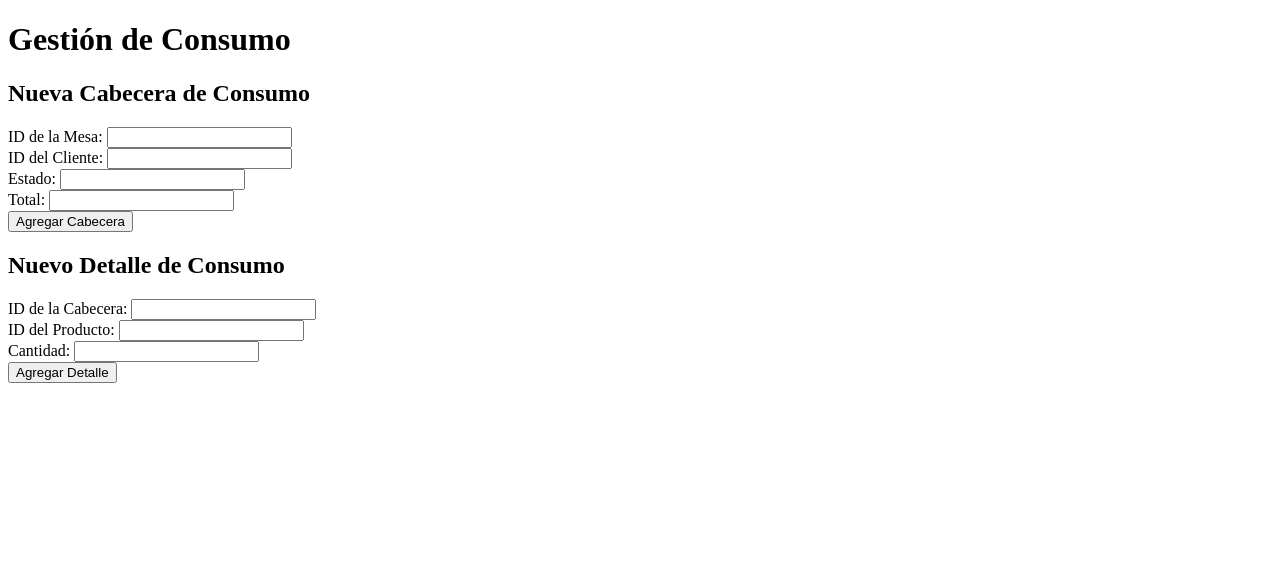
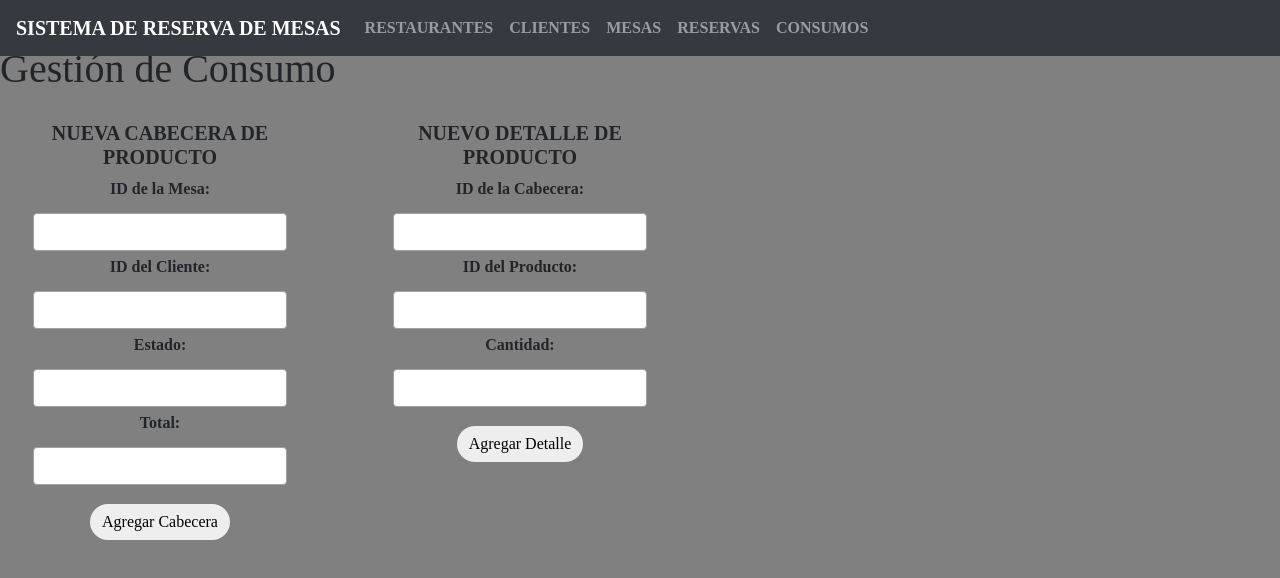
Before and after one commit to CamiMaidana/BackEnd2P, a website: page frontend/Consumo/Consumo.html in a window 1280 px wide. Drawn offline with Linux system fonts and the light colour scheme.

Commit message:
front consumo

```diff
--- a/css/estilos.css
+++ b/css/estilos.css
@@ -212,6 +212,20 @@ button:hover{
   margin-left: 15px;
 }
 
+.detalleConsumo{
+  float: left;
+  width: 280px;
+	height: 400px;
+  margin: 20px 0 0 80px;
+  text-align: center;
+}
+.cabeceraConsumo{
+  float: left;
+  width: 280px;
+	height: 450px;
+  margin: 20px 0 0 20px;
+  text-align: center;
+}
 
 .box{
   width: 1250px;
--- a/frontend/Consumo/Consumo.html
+++ b/frontend/Consumo/Consumo.html
@@ -1,3 +1,88 @@
+<!DOCTYPE html>
+<html lang="en"><!--ACTUALIZADO EL 8/06-->
+    <meta charset="UTF-8">
+    <meta http-equiv="X-UA-Compatible" content="IE=edge">
+    <meta name="viewport" content="width=device-width, initial-scale=1.0">
+    <link type="text/css" rel="stylesheet" href="/css/bootstrap.css">
+    <link type="text/css" rel="stylesheet" href="/css/estilos.css">
+<head>
+    <nav class="navbar fixed-top navbar-expand-lg navbar-dark bg-dark">
+        <a class="navbar-brand" href="../index.html">SISTEMA DE RESERVA DE MESAS</a>
+        <div class="collapse navbar-collapse" id="navbarNav">
+          <ul class="navbar-nav">
+            <li class="nav-item">
+              <a class="nav-link" href="../Restaurantes/Restaurantes.html">RESTAURANTES</a>
+            </li>
+            <li class="nav-item">
+              <a class="nav-link" href="../Clientes/Clientes.html">CLIENTES</a>
+            </li>
+            <li class="nav-item">
+              <a class="nav-link" href="../Mesas/Mesas.html">MESAS</a>
+            </li>
+            <li class="nav-item">
+              <a class="nav-link" href="../Reservas/Reservas.html">RESERVAS</a>
+            </li>
+            <li class="nav-item">
+              <a class="nav-link" href="Consumo.html">CONSUMOS</a>
+            </li>
+          </ul>
+        </div>
+      </nav>
+  <title>Gestión de Consumo</title>
+  <script src="Consumo.js" defer></script>
+</head>
+<body>
+  <h1 style="margin-top: 45px;">Gestión de Consumo</h1>
+    <div class="cabeceraConsumo">
+        <h5 style="font-weight: bold;">NUEVA CABECERA DE PRODUCTO</h5>
+        <form id="cabeceraForm">
+            <label for="idmesa">ID de la Mesa:</label>
+            <input type="number" id="idmesa" required><br>
+
+            <label for="idcliente">ID del Cliente:</label>
+            <input type="number" id="idcliente" required><br>
+
+            <label for="estado">Estado:</label>
+            <input type="text" id="estado" required><br>
+
+            <label for="total">Total:</label>
+            <input type="number" id="total" required><br>
+
+            <button type="button" onclick="agregarCabecera()">Agregar Cabecera</button>
+        </form>
+    </div>
+    <div class="detalleConsumo">
+        <h5 style="font-weight: bold;">NUEVO DETALLE DE PRODUCTO</h5>
+        <form id="detalleForm">
+            <label for="idcabecera">ID de la Cabecera:</label>
+            <input type="number" id="idcabecera" required><br>
+            <label for="idproducto">ID del Producto:</label>
+            <input type="number" id="idproducto" required><br>
+            <label for="cantidad">Cantidad:</label>
+            <input type="number" id="cantidad" required><br>
+            <button type="button" onclick="agregarDetalle()">Agregar Detalle</button>
+        </form>
+    </div>
+
+</body>
+</html>
+
+
+
+
+
+
+
+
+
+
+
+
+
+
+
+
+
 <!--DOCTYPE html>
 <html>
   <head>
@@ -27,7 +112,6 @@
     <script src="reservas.js"></script>
   </body>
   </html>
--->
 
   <!DOCTYPE html>
 <html>
@@ -70,3 +154,4 @@
   </form>
 </body>
 </html>
+-->
```
